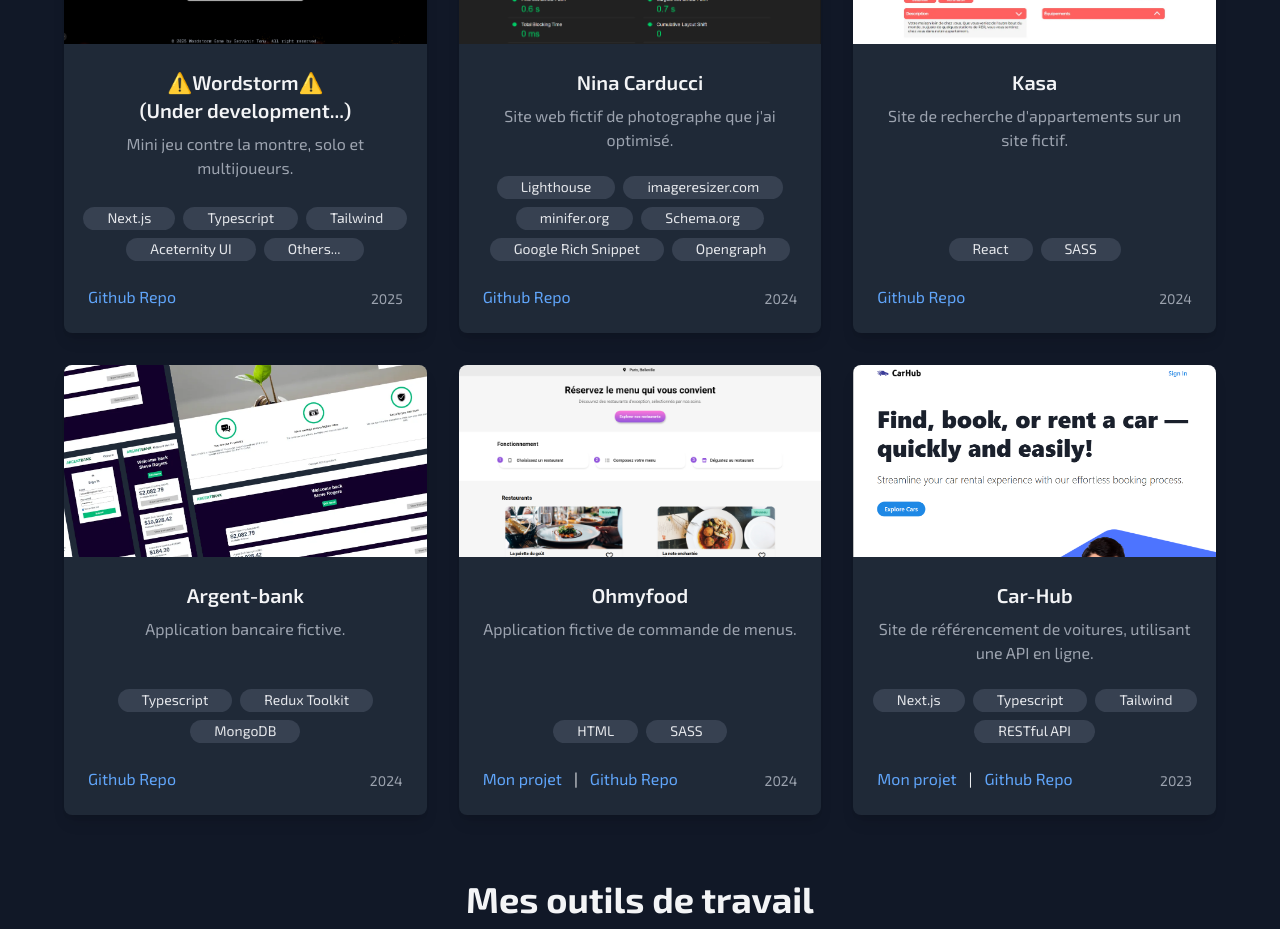
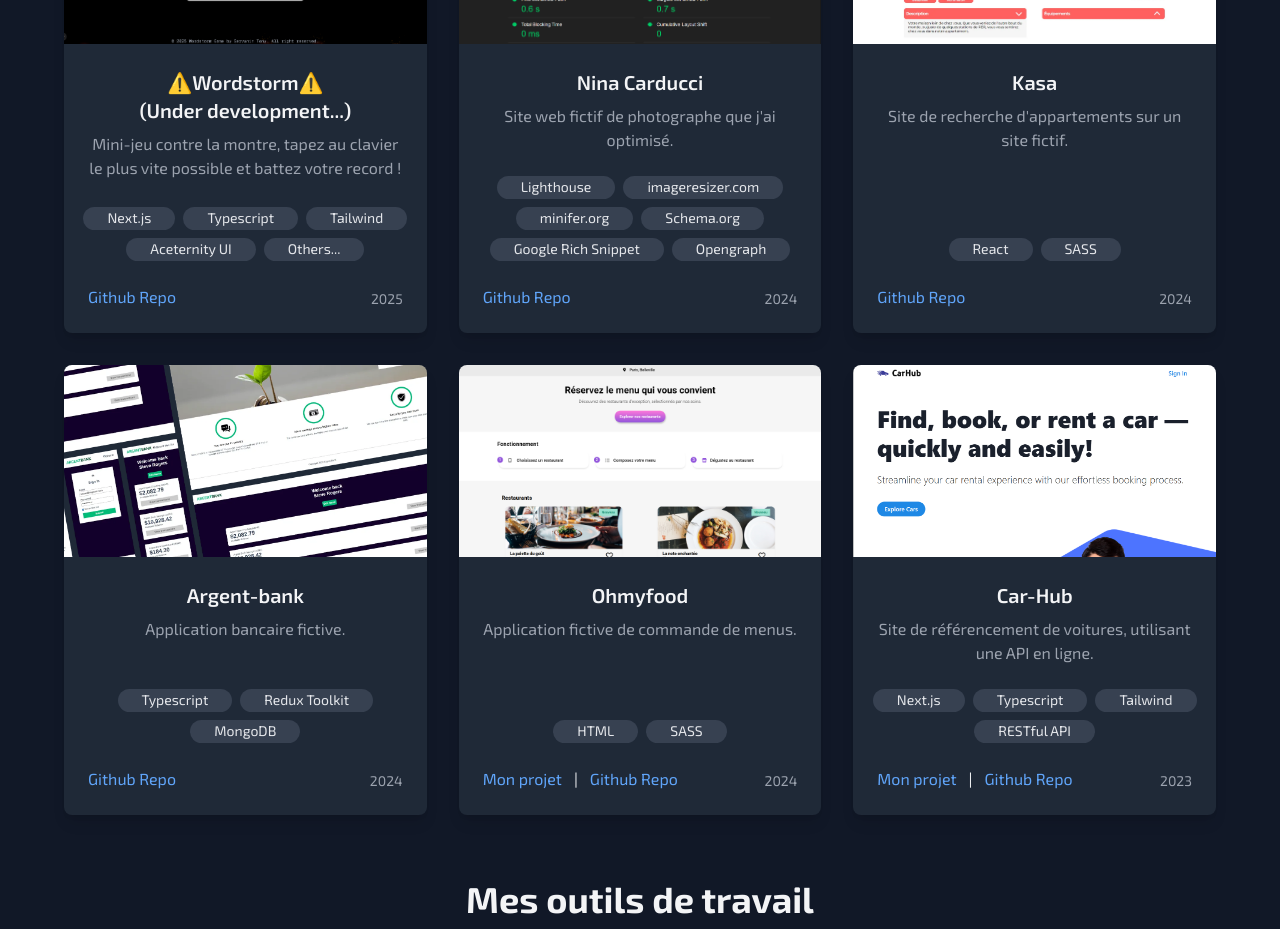
Before and after one commit to Tonysoossa/portfolio, a Next.js app: page / in a window 1280 px wide. Shown: the part 1300-2229 px from the top of the page. Built offline with nearby package versions, Linux system fonts and the light colour scheme.

Commit message:
update: description update for wordstorm project

```diff
--- a/translations/en.ts
+++ b/translations/en.ts
@@ -18,7 +18,7 @@ const en = {
       description1: "Apartment search site on a fictional platform.",
       description2: "Fictional banking application.",
       description3: "Car listing site using an online API.",
-      description4: "Small game against the clock, solo and multiplayers.",
+      description4: "Time-attack mini-game, type as fast as you can and beat your high score!",
       description5: "Fictional menu ordering application.",
       description6: "Fictional photographer website that I optimized.",
     },
--- a/translations/fr.ts
+++ b/translations/fr.ts
@@ -20,7 +20,7 @@ const fr = {
       description2: "Application bancaire fictive.",
       description3:
         "Site de référencement de voitures, utilisant une API en ligne.",
-      description4: "Mini jeu contre la montre, solo et multijoueurs.",
+      description4: "Mini-jeu contre la montre, tapez au clavier le plus vite possible et battez votre record !",
       description5: "Application fictive de commande de menus.",
       description6: "Site web fictif de photographe que j'ai optimisé.",
     },
```
